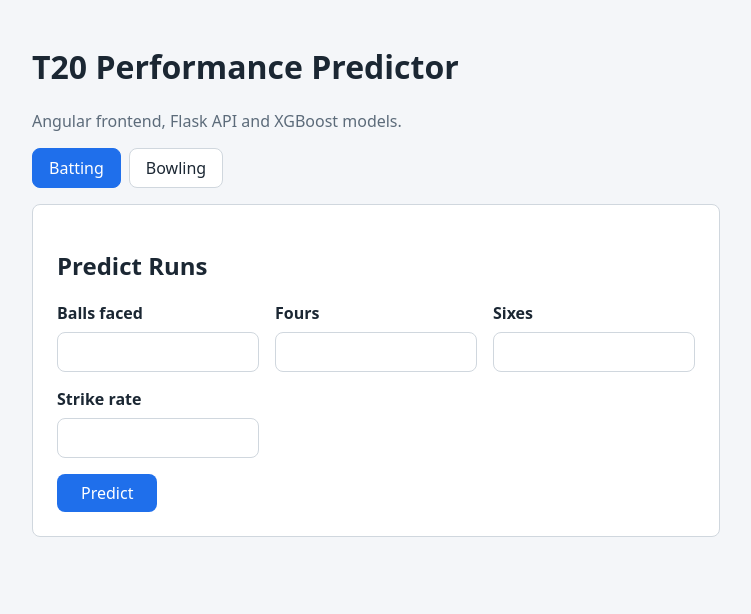
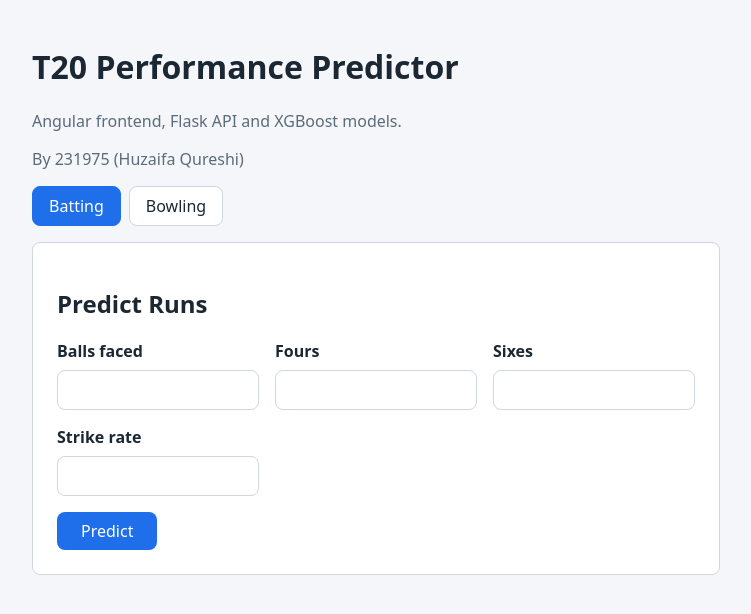
Before and after one commit to HuzaifaQureshi143/t20-predictor, an Angular app in the folder frontend/: page / in a window 1280 px wide. Shown: the top 614 px of the page, without its empty margins (264-1015 px from the left). Built offline with nearby package versions, Linux system fonts and the light colour scheme.

Commit message:
feat: add roll number to home page

```diff
--- a/frontend/src/app/app.html
+++ b/frontend/src/app/app.html
@@ -2,6 +2,7 @@
   <header class="page-header">
     <h1>T20 Performance Predictor</h1>
     <p>Angular frontend, Flask API and XGBoost models.</p>
+    <p>By 231975 (Huzaifa Qureshi)</p>
   </header>
 
   @if (!isLocal) {
```
